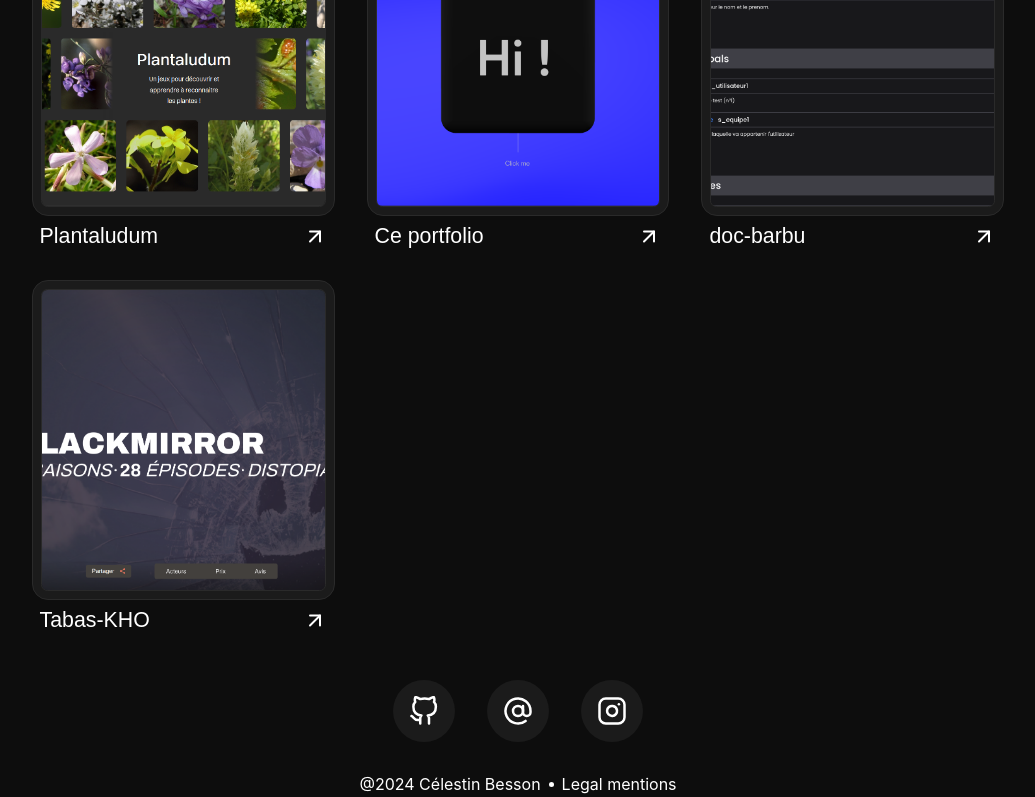
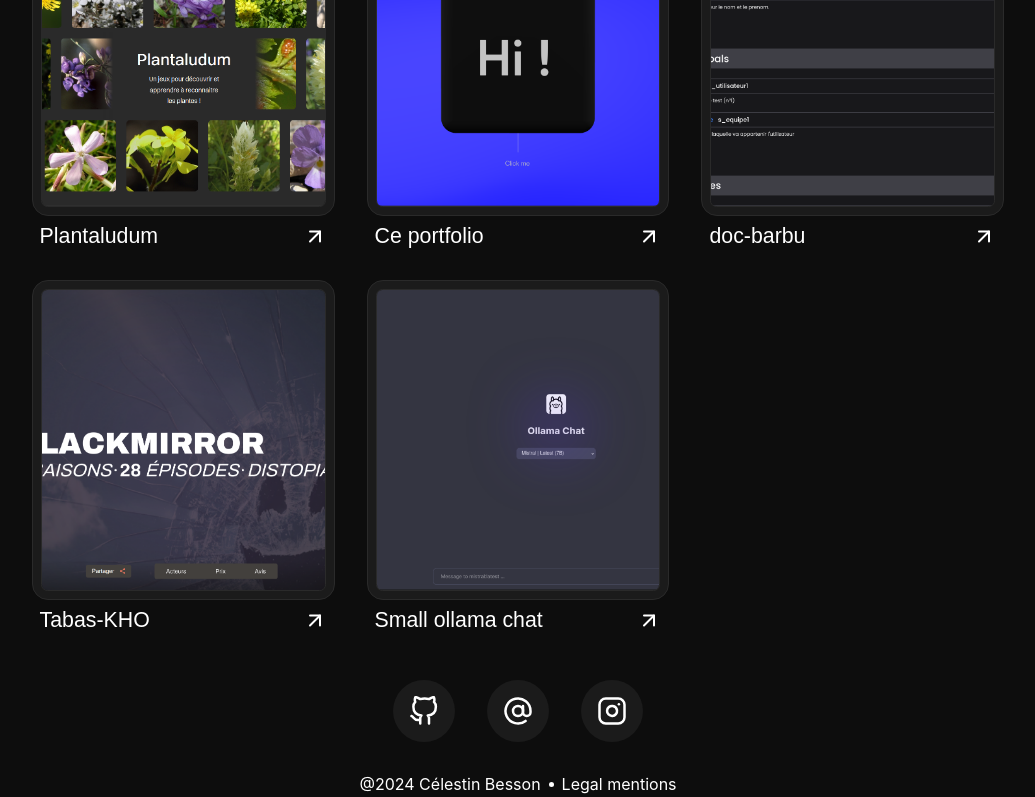
Before and after one commit to Instelce/portfolio, a SvelteKit app in the folder frontend/: page /projects in a window 1280 px wide. Shown: the part 488-1285 px from the top of the page, without its empty margins (122-1157 px from the left). Built offline with nearby package versions, Linux system fonts and the light colour scheme.

Commit message:
chore: add data

```diff
--- a/frontend/src/routes/projects/data.ts
+++ b/frontend/src/routes/projects/data.ts
@@ -50,7 +50,20 @@ export const projects: ProjectType[] = [
     github_link: 'https://github.com/Instelce/tabas-kho',
     tecks: ['html', 'sass', 'javascript', 'vite'],
     palette: ['#cd8ffa', '#0f0f0f', '#43403d', '#f67960', '#0f0f0f']
-  }
+  },
+  {
+    id: 5,
+    slug: 'ollama-chat',
+    name: 'Small ollama chat',
+    description: 'Un site pour interragir avec des LLM locals',
+    large_description: '',
+    year: 2024,
+    image: '/images/projects/ollama-chat/main.png',
+    live_link: 'https://ollama-chat.vercel.app/',
+    github_link: 'https://github.com/Instelce/ollama-chat',
+    tecks: ['svelte', 'typescript', 'sass', 'vite'],
+    palette: ['#0D0D0D', '#2A2A2A', '#1E1D46', '#1E1D46', '#5856D6']
+  },
 ];
 
 export const tecks: TeckType[] = [
```
Also changed, not shown: frontend/static/images/projects/ollama-chat/main.png (added).
